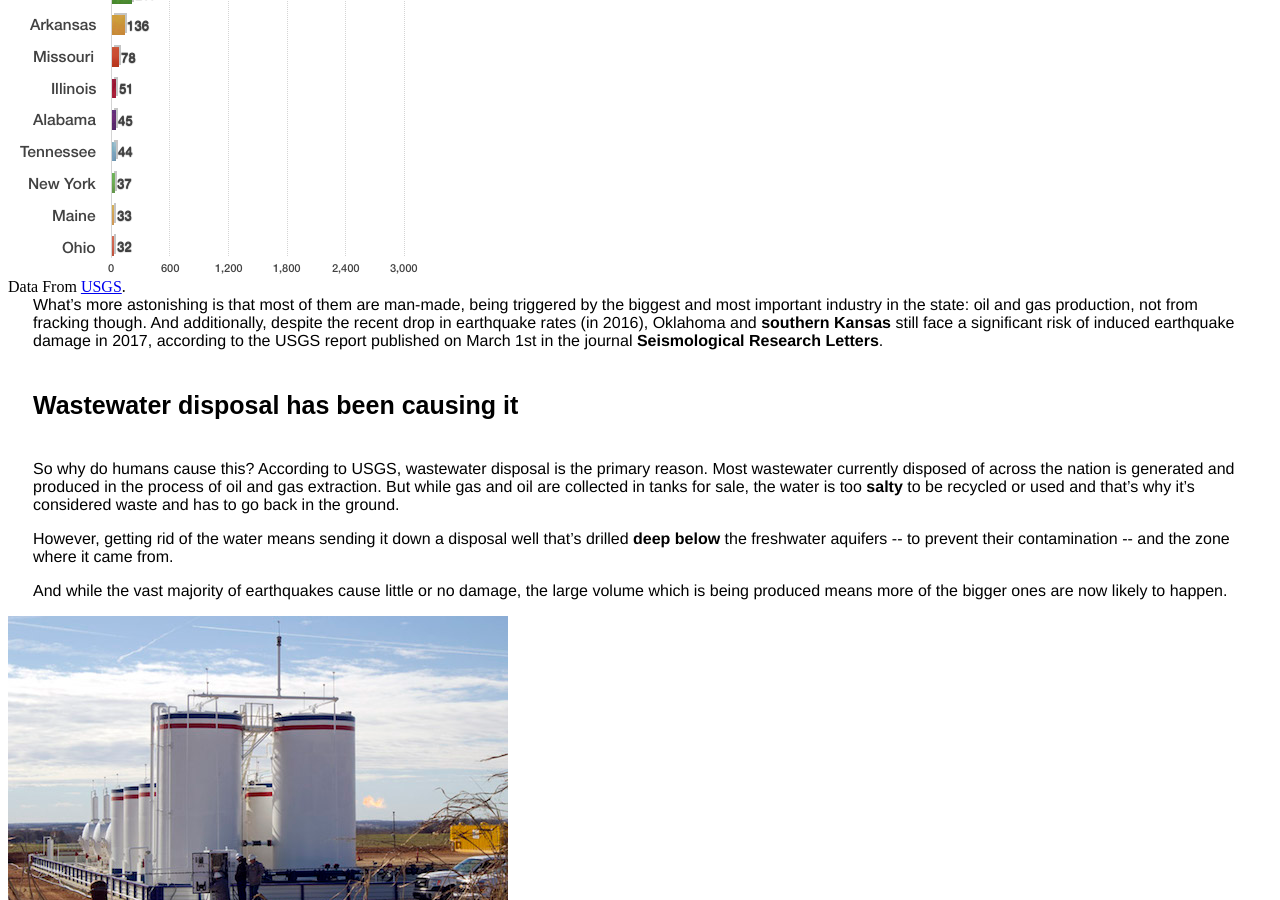
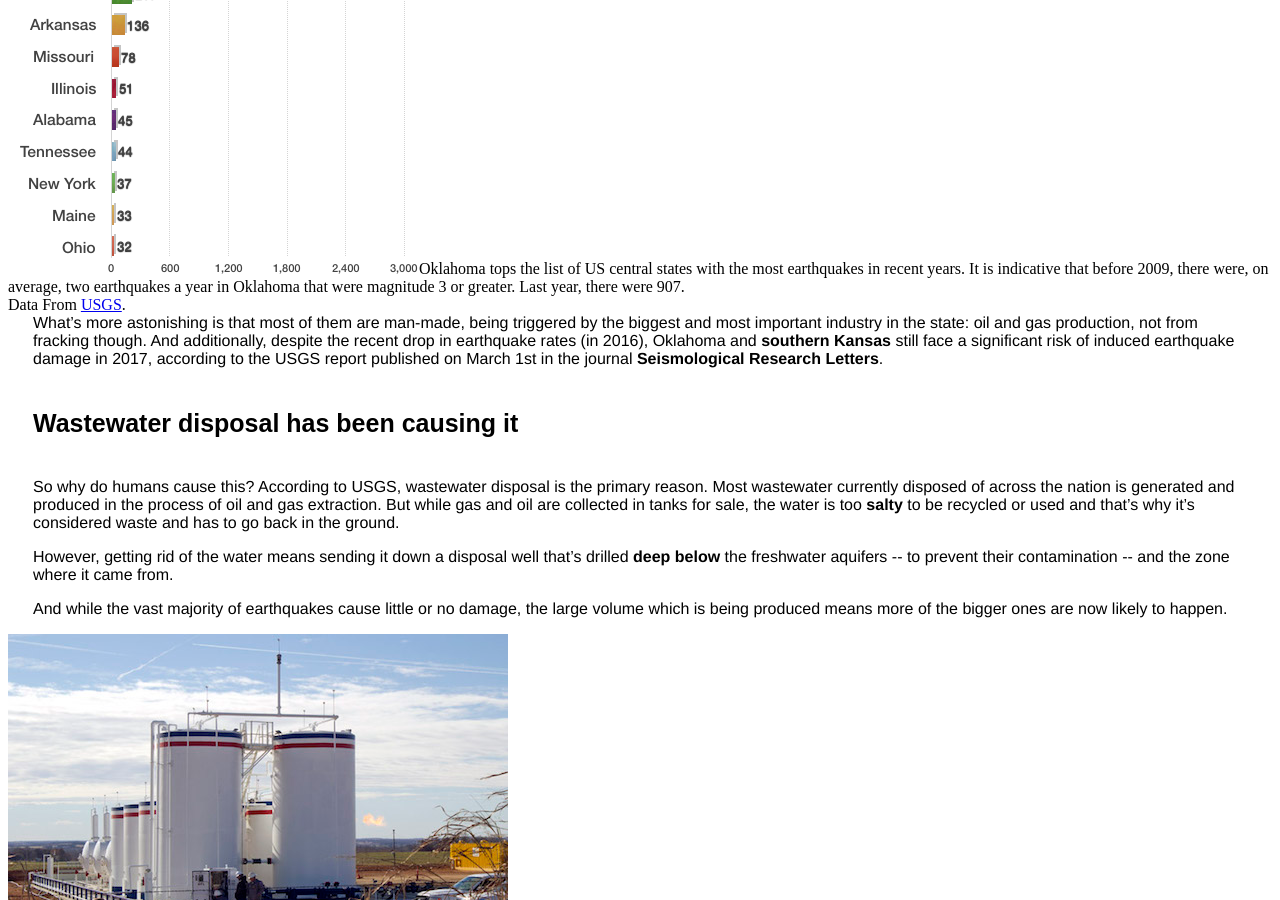
Before and after one commit to chrgavalas/data-projects, a Jekyll site: the page docs/US-Earthquakes/index.html, which Jekyll copies as it is, in a window 1280 px wide and 900 px high, scrolled down 3007 px. Built offline with Jekyll 4.4.1, drawn with Linux system fonts in a browser that asks for light colours.

Commit message:
Earthquakes

```diff
--- a/docs/US-Earthquakes/index.html
+++ b/docs/US-Earthquakes/index.html
@@ -29,7 +29,7 @@
   <div class="story_article"> What is missing in the larger scaled map in the decisive influence of <b>Oklahoma</b> in the dramatic surge. But the more we zoom the clearer the picture gets. </div>
   <img src="oklahoma-dots.png">
   <div class="story_article"> Oklahoma tops the list of US central states with the most earthquakes in recent years. It is indicative that before 2009, there were, on average, two earthquakes a year in Oklahoma that were magnitude 3 or greater. Last year, there were 907.</div>
-  <img src="oklahoma-first.png">
+  <div style="float: left;"><img src="oklahoma-first.png">Oklahoma tops the list of US central states with the most earthquakes in recent years. It is indicative that before 2009, there were, on average, two earthquakes a year in Oklahoma that were magnitude 3 or greater. Last year, there were 907.</div>
   <div> Data From <a href="https://www.usgs.gov/" target="blank"> USGS</a>. </div>
   <div class="story_article"> What’s more astonishing is that most of them are man-made, being triggered by the biggest and most important industry in the state: oil and gas production, not from fracking though. And additionally, despite the recent drop in earthquake rates (in 2016), Oklahoma and <b>southern Kansas</b> still face a significant risk of induced earthquake damage in 2017, according to the USGS report published on March 1st in the journal <b>Seismological Research Letters</b>.
   </div>
```
